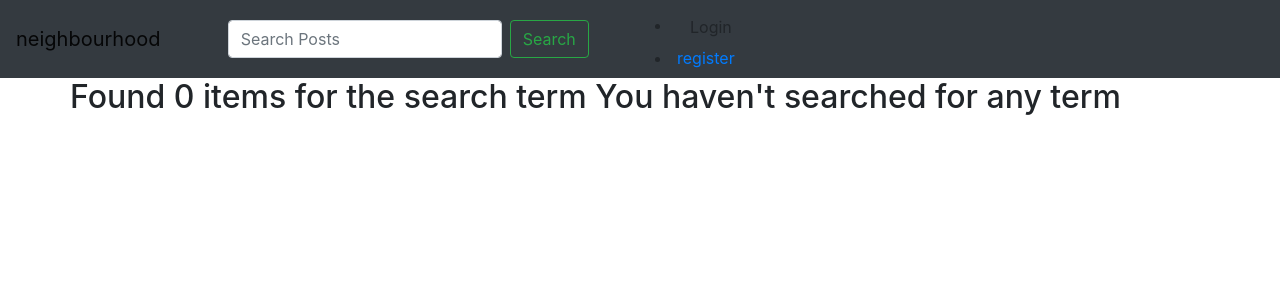
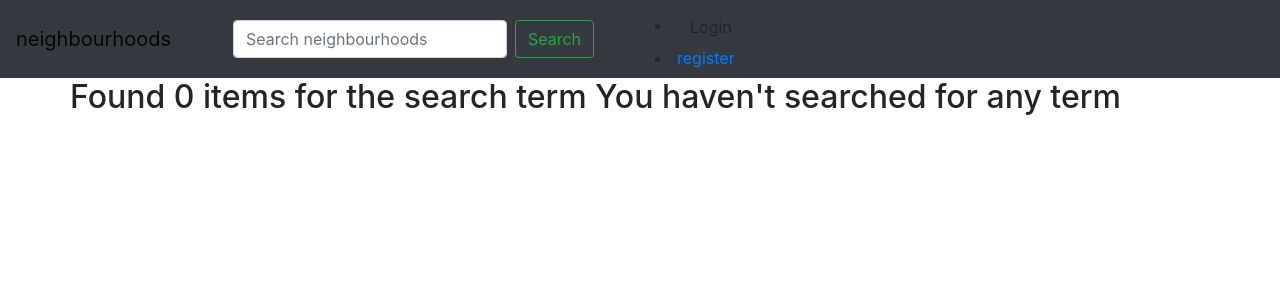
Before and after one commit to Otieno100/Neighborhood, a Django app: page /search/ in a window 1280 px wide. Shown: the top 300 px of the page. Run offline with Django 4.2, Linux system fonts and the light colour scheme; some libraries are stand-ins or nearby versions.

```diff
--- a/hood/templates/navbar.html
+++ b/hood/templates/navbar.html
@@ -2,9 +2,9 @@
 
 
 <nav class="navbar navbar-light bg-dark justify-content-between">
-    <a class="navbar-brand" href="{% url 'hood' %}">neighbourhood</a>
+    <a class="navbar-brand" href="{% url 'hood' %}">neighbourhoods</a>
      <form class="form-inline" class="navbar-form" role="search" action="{% url 'search_results' %}">
-       <input class="form-control mr-sm-2" type="search" placeholder="Search Posts" aria-label="Search" name="post">
+       <input class="form-control mr-sm-2" type="search" placeholder="Search neighbourhoods" aria-label="Search" name="neighbourhoods">
        <button class="btn btn-outline-success my-2 my-sm-0" type="submit">Search</button>
      </form>
      <div class="col-sm-6 col-md-6">
```
